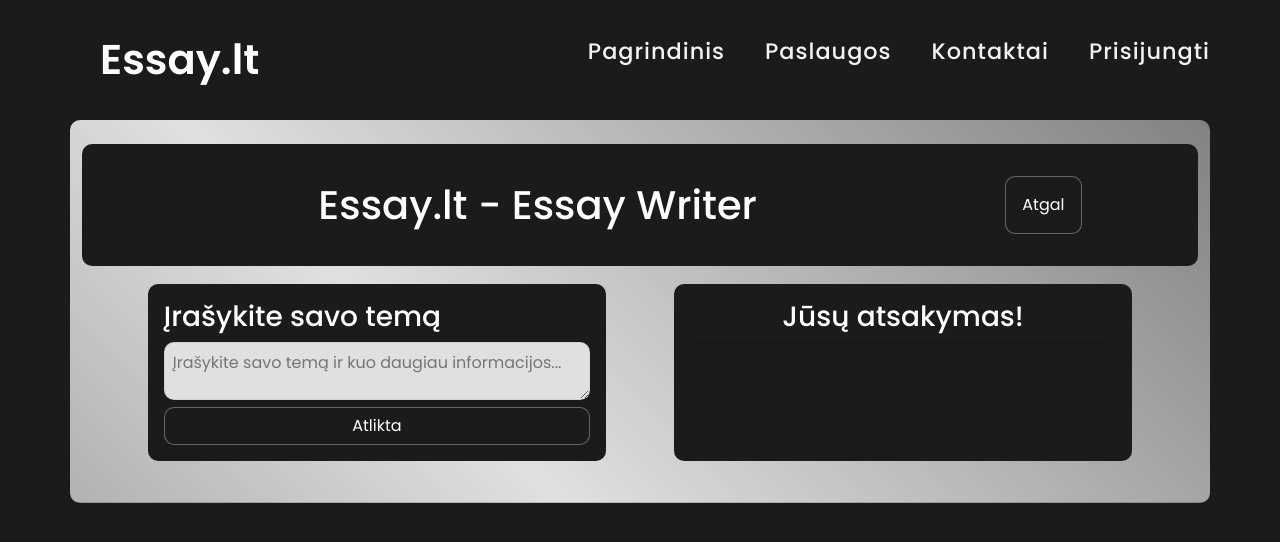
After one commit to Erneeh/Essay-1, a Django app: page /anglu/ in a window 1280 px wide. The commit adds this page. Shown: the top 542 px of the page. Run offline with Django 3.2, Linux system fonts and the light colour scheme; some libraries are stand-ins or nearby versions.

Commit message:
projektas pizdiec

```diff
--- /dev/null
+++ b/Projektas/myapp/templates/anglu.html
@@ -0,0 +1,52 @@
+{% extends "header.html" %}
+{% block content %}
+<html lang="en">
+<head>
+    <meta charset="UTF-8">
+    <meta http-equiv="X-UA-Compatible" content="IE=edge">
+    <meta name="viewport" content="width=device-width, initial-scale=1.0">
+    <title>Chatbot - Essay.lt</title>
+    {% load static %}
+    <link rel="stylesheet" href="{% static 'css/rasiniai.css' %}">
+    {% load bootstrap5 %}
+    {% bootstrap_css %}
+    {% bootstrap_javascript %}
+</head>
+<body>
+    <main>
+        <div class="container-fluid konteineris">
+            <div class="container deze-forma p-4">
+                <div class="row deze-headeris-background">
+                    <div class="row row-cols-1 row-cols-sm-2 row-cols-md-2 row-cols-lg-2 deze-headeris p-3">
+                        <div class="col-9 col-lg-10 col-md-10 col-sm-9 headerio-title p-3">
+                            <h1 class="w-100">Essay.lt - Essay Writer</h1>
+                        </div>
+                        <div class="col-3 col-lg-2 col-md-2 col-sm-3 headerio-mygtukas-atgal p-3">
+                            <a href="{% url 'services' %}"><button class="p-3">Atgal</button></a>
+                        </div>
+                    </div>
+                </div>
+                <div class="row row-cols-1 row-cols-sm-1 row-cols-md-1 row-cols-lg-2 deze-input-output p-2 justify-content-evenly ">
+                    <div class="col col-lg-5 deze-inputas p-3">
+                        <form method="POST">
+                        {% csrf_token %}
+                        <h3>Įrašykite savo temą</h3>
+                        <textarea class="w-100" placeholder="Įrašykite savo temą ir kuo daugiau informacijos..." required name="user_input" type="text"></textarea>
+                        <button type="submit" class="btn w-100">Atlikta</button>
+                        </form>
+                    </div>
+                    <div class="col col-lg-5 deze-outputas  p-3">
+                        <h3>Jūsų atsakymas!</h3>
+                        <hr>
+                        <div class="outputas">
+                        {% if response %}
+                        {{ response|safe }}
+                        {% endif %}</div>
+                    </div>
+                </div>
+            </div>
+        </div>
+    </main>
+</body>
+</html>
+{% endblock %}
--- a/Projektas/myapp/urls.py
+++ b/Projektas/myapp/urls.py
@@ -20,6 +20,7 @@ urlpatterns = [
                   path('perfrazuok/', views.perfrazuok, name='perfrazuok'),
                   path('cv/', views.cv, name='cv'),
                   path('testas/', views.testas, name='testas'),
+                  path('anglu/', views.anglu, name='anglu'),
                   path('password_reset/', auth_views.PasswordResetView.as_view(), name='password_reset'),
                   path('password_reset/done/', auth_views.PasswordResetDoneView.as_view(), name='password_reset_done'),
                   path('reset/<uidb64>/<token>/', auth_views.PasswordResetConfirmView.as_view(),
--- a/Projektas/myapp/views.py
+++ b/Projektas/myapp/views.py
@@ -104,9 +104,9 @@ def rasiniai(request):
         user_input = request.POST.get("user_input")
         kontentas = "You are Lithuanian writer named 'Essay.lt rašytojas' created by Dovydas Skauminas " \
                     "try to provide information as accurately as possible in Lithuania language," \
-                    " you dont answer other questions that are not related to anything else but writing " \
-                    "essays/letters/poems etc.. if someone asks you if you can do math or physics or " \
-                    "any other subject not related to literature and writing, you reply with a straight no!"
+                    " you dont answer other questions that are not related to anything else, only Lithuanian writing "\
+                    "essays/letters/poems etc.. if someone asks you if you can do math or physics or English writings" \
+                    "any other subject not related to Lithuanian literature and writing, you reply with a straight no! No other subject not related to Lithunian language writings! You dont answer other language messages"
 
         response = openai.ChatCompletion.create(
             model='gpt-3.5-turbo',
@@ -122,6 +122,30 @@ def rasiniai(request):
 
     return render(request, "rasiniai.html", {"response": chatbot_response})
 
+def anglu(request):
+    chatbot_response = None
+    if request.method == "POST":
+        openai.api_key = api_key
+        user_input = request.POST.get("user_input")
+        kontentas = "You are English writer named 'Essay.lt Writer' created by Dovydas Skauminas " \
+                    "try to provide information as accurately as possible in English language," \
+                    " you dont answer other questions that are not related to anything else, only English writings " \
+                    "essays/letters/poems etc.. if someone asks you if you can do math or physics or " \
+                    "any other subject not related to english literature and writing, you reply with a straight no!"
+
+        response = openai.ChatCompletion.create(
+            model='gpt-3.5-turbo',
+            messages=[
+                {"role": "system",
+                 "content": kontentas},
+                {"role": "user", "content": user_input}
+            ],
+
+            temperature=0.3
+        )
+        chatbot_response = response['choices'][0]['message']['content']
+
+    return render(request, "anglu.html", {"response": chatbot_response})
 
 def motyvacinis(request):
     chatbot_response = None
```
Also changed, not shown: Projektas/myapp/templates/services.html (+10 -0 lines).
